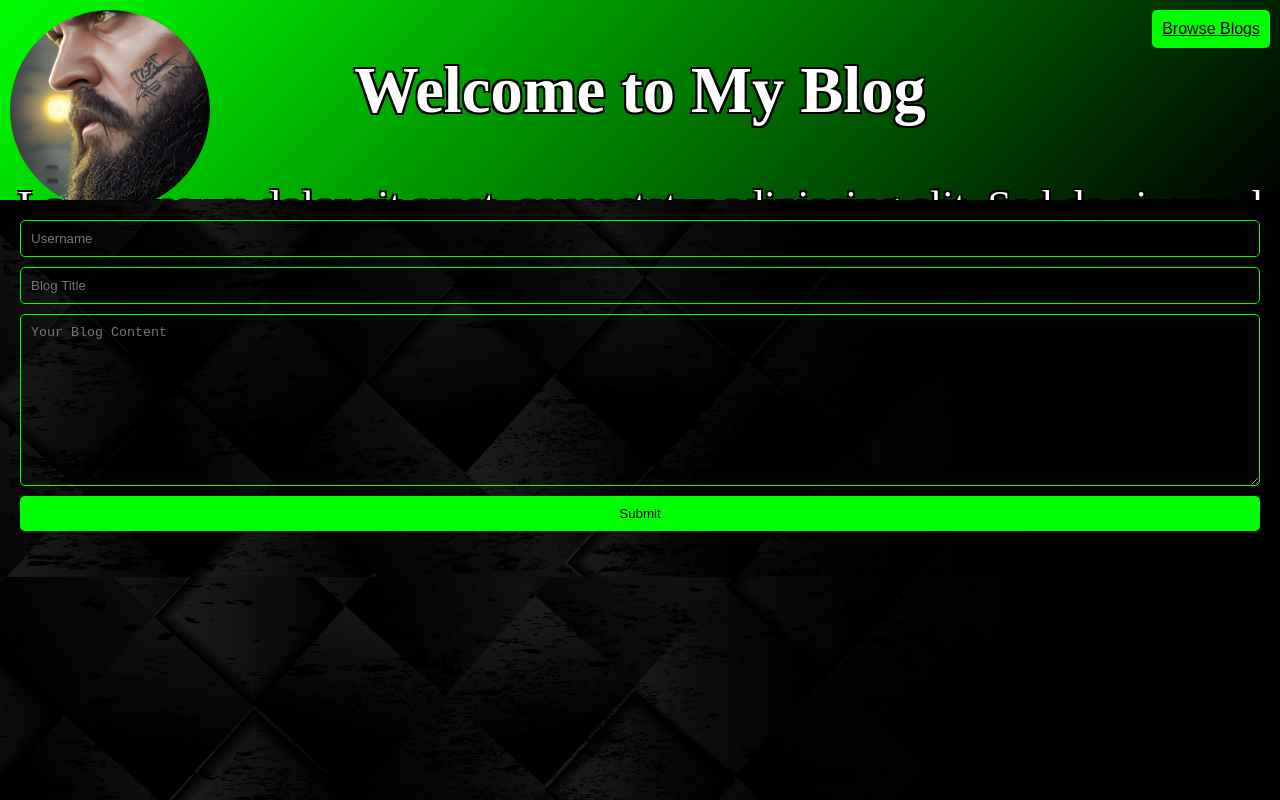
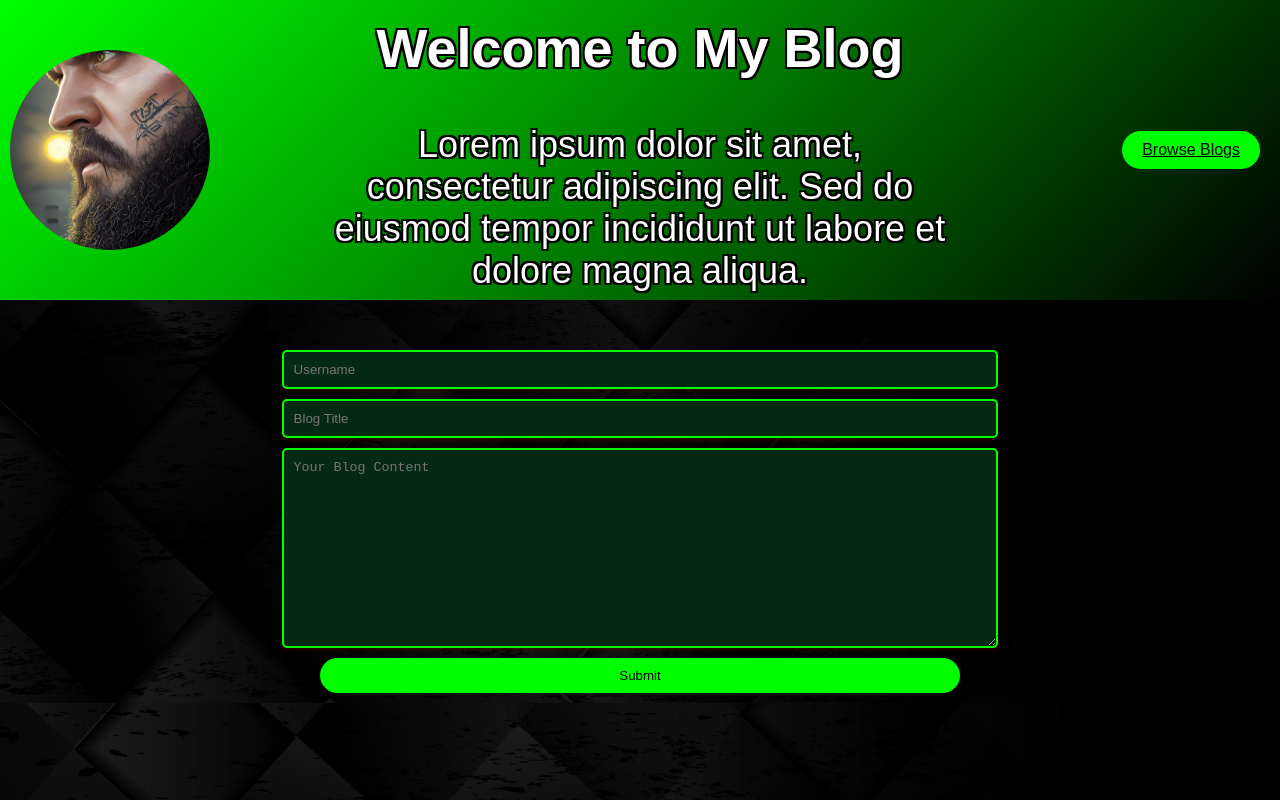
Before and after one commit to SirMikeD/Mikeit, a plain HTML site: page index.html in a window 1280 px wide. Drawn offline with Linux system fonts and the light colour scheme.

Commit message:
cLEANED UP ELEMENTS AND ADDED PROPER FUNCTIONNING NAVIGATIONAL BUTTONS

```diff
--- a/Assets/css/blog.css
+++ b/Assets/css/blog.css
@@ -2,15 +2,15 @@ body {
   margin: 0;
   padding: 0;
   font-family: Arial, sans-serif;
-  background-image: url('../images/TopBG.jpg'); /* Replace with the path to your meno.jpg image */
-  background-size: cover; /* Ensures the background image covers the entire body */
-  background-position: center; /* Centers the background image */
+  background-image: url('../images/TopBg.jpg'); /* Add background image */
+  background-size: cover;
+  background-position: center;
 }
 
 .header {
   position: relative;
   height: 200px;
-  background: linear-gradient(135deg, #00ff00, #000);
+  background: linear-gradient(135deg, #00ff00, #000); /* Green to black gradient */
   overflow: hidden;
 }
 
@@ -34,9 +34,9 @@ body {
 }
 
 .submitted-blogs h2 {
-  font-family: 'Consolas, \'Courier New\', monospace';
+  font-family: Arial, sans-serif; /* Change font family */
   font-size: 43px;
-  color: #fff;
+  color: #00ff00; /* Change text color to green */
   text-shadow:
       -1px -1px 0 #000,
       1px -1px 0 #000,
@@ -54,7 +54,7 @@ body {
   right: 10px;
   transform: translateY(-50%);
   padding: 10px 20px;
-  background: #00ff00;
+  background: #00ff00; /* Green background */
   color: #000;
   border: none;
   border-radius: 5px;
@@ -63,10 +63,7 @@ body {
 
 .main {
   padding: 20px;
-}
-
-.submitted-blogs {
-  color: #fff;
+  color: #fff; /* Set text color to white */
 }
 
 .blog-list {
@@ -74,15 +71,22 @@ body {
 }
 
 .blog-post {
-  border: 1px solid #000; /* Add border around each blog post */
+  border: 1px solid #00ff00; /* Green border */
   padding: 20px;
   margin-bottom: 20px;
+  background-color: rgb(6, 41, 17);
+  border-radius: 10px; /* Add border radius for rounded corners */
+  box-shadow: 0 2px 4px rgba(110, 2, 2, 0.4); /* Darker shadow */
 }
 
 .blog-post h3 {
-  margin-bottom: 5px;
+  margin-bottom: 15px;
+  font-size: 24px;
+  color: #00ff00;
 }
 
 .blog-post p {
-  margin: 0;
+  margin: 10px 0;
+  font-size: 14px;
+  color: #ccc;
 }
--- a/Assets/css/form.css
+++ /dev/null
@@ -1,20 +0,0 @@
-/* Add this CSS for dark mode */
-body.dark-mode {
-  background-color: #333;
-  color: white;
-}
-
-/* Add this CSS for the button */
-header {
-  display: flex;
-  justify-content: space-between;
-  align-items: center;
-}
-
-button#toggleMode {
-  padding: 10px;
-  background-color: #333;
-  color: white;
-  border: none;
-  cursor: pointer;
-}
--- a/Assets/css/styles.css
+++ b/Assets/css/styles.css
@@ -1,90 +1,102 @@
+body {
+  margin: 0;
+  padding: 0;
+  font-family: Arial, sans-serif;
+  background-image: url('../images/TopBg.jpg'); /* Add background image */
+  background-size: cover;
+  background-position: center;
+}
+
 .header {
   position: relative;
-  height: 200px;
+  height: 300px; /* Increase header height */
   background: linear-gradient(135deg, #00ff00, #000);
   overflow: hidden;
 }
 
-body {
-  margin: 0;
-  padding: 0;
-  font-family: Arial, sans-serif;
-  background-image: url('../images/TopBg.jpg'); /* Replace 'your-image-url.jpg' with the URL of your image */
-  background-size: cover; /* Ensures the background image covers the entire body */
-  background-position: center; /* Centers the background image */
-}
-
 .meno {
   position: absolute;
-  top: 10px;
-  bottom:10px;
+  top: 50%;
   left: 10px;
-  width: 50px;
-  height: 50px;
+  transform: translateY(-50%);
+  width: 200px;
+  height: 200px;
   border-radius: 50%;
-}
-
-.browse {
-  position: absolute;
-  top: 10px;
-  right: 10px;
-  padding: 10px;
-  background: #00ff00;
-  color: #000;
-  border: none;
-  border-radius: 5px;
-  cursor: pointer;
-}
-
-.main {
-  padding: 20px;
+  object-fit: cover;
 }
 
 .intro {
-  text-align: center;
-  font-family: 'Consolas, \'Courier New\', monospace';
-  font-size: 43px;
+  position: absolute;
+  top: 50%;
+  left: 50%;
+  transform: translate(-50%, -50%);
+  text-align: center; /* Center align the content */
+  font-size: 36px;
   color: #fff;
   text-shadow:
     -1px -1px 0 #000,
     1px -1px 0 #000,
     -1px  1px 0 #000,
-       1px  1px 0 #000,
-      -2px -2px 0 #000,
-       2px -2px 0 #000,
-      -2px  2px 0 #000,
-       2px  2px 0 #000;
-  }
+    1px  1px 0 #000,
+    -2px -2px 0 #000,
+    2px -2px 0 #000,
+    -2px  2px 0 #000,
+    2px  2px 0 #000;
 }
 
-.form-section {
-  margin-top: 20px;
-}
-
-.blog-form {
-  display: flex;
-  flex-direction: column;
-}
-
-.blog-form input,
-.blog-form textarea {
-  margin-bottom: 10px;
-  padding: 10px;
-  border: 1px solid #00ff00;
-  border-radius: 5px;
-  background: transparent;
-  color: #fff;
-}
-
-.blog-form textarea {
-  height: 150px;
-}
-
-.blog-form button {
+.browse {
+  position: absolute;
+  top: 50%;
+  right: 20px; /* Adjust as needed */
+  transform: translateY(-50%);
   padding: 10px 20px;
   background: #00ff00;
   color: #000;
   border: none;
-  border-radius: 5px;
+  border-radius: 20px; /* Make the button rounded */
   cursor: pointer;
 }
+
+.browse:hover {
+  background: #009900; /* Change button background color on hover */
+}
+
+.form-section {
+  margin-top: 50px; /* Adjust margin-top as needed */
+}
+
+/* Additional style for the form elements */
+#username,
+#blogTitle,
+#blogContent {
+  display: block;
+  width: 56%;
+  padding: 10px;
+  margin: 10px auto; /* Adjust between form elements */
+  color: rgb(255, 255, 255); /* Set text color */
+  background-color: rgb(6, 41, 17);
+  border-radius: 5px;
+  border: 2px solid #00ff00;
+  box-sizing: border-box;
+  box-shadow: 0 2px 4px rgba(110, 2, 2, 0.4); /* Darker shadow */
+}
+
+#blogContent {
+  height: 200px;
+}
+
+#submitBtn {
+  display: block;
+  margin: 10px auto; /* Adjust margin for the submit button */
+  background: #00ff00;
+  color: #000;
+  border: none;
+  border-radius: 20px;
+  cursor: pointer;
+  padding: 10px 20px;
+  width: 50%;
+}
+
+#submitBtn:hover {
+  background: #009900;
+}
--- a/Assets/js/form.js
+++ /dev/null
@@ -1,6 +0,0 @@
-function toggleMode() {
-    document.body.classList.toggle('dark-mode');
-  }
-
-  // Event listener for the toggle button
-  document.getElementById('toggleMode').addEventListener('click', toggleMode);
--- a/Assets/js/logic.js
+++ b/Assets/js/logic.js
@@ -1,4 +1,7 @@
-document.getElementById('submitBtn').addEventListener('click', function(event) {
+document.addEventListener('DOMContentLoaded', function() {
+    const submitBtn = document.getElementById('submitBtn');
+    if(submitBtn) {
+        submitBtn.addEventListener('click', function(event) {
             event.preventDefault();
 
             // Get form values
@@ -13,9 +16,17 @@ document.getElementById('submitBtn').addEventListener('click', function(event) {
                 content: blogContent
             };
 
-    // Store data in localStorage
-    localStorage.setItem('blogData', JSON.stringify(data));
+            // Retrieve existing blogs from localStorage or initialize an empty array
+            const blogs = JSON.parse(localStorage.getItem('blogs')) || [];
+
+            // Add the new blog to the array
+            blogs.unshift(data);
+
+            // Store the updated array back in localStorage
+            localStorage.setItem('blogs', JSON.stringify(blogs));
 
             // Redirect to blog.html
             window.location.href = 'blog.html';
         });
+    }
+});
--- a/blog.html
+++ b/blog.html
@@ -3,7 +3,7 @@
 <head>
     <meta charset="UTF-8">
     <meta name="viewport" content="width=device-width, initial-scale=1.0">
-    <title>Mikeit Submitted Blogs</title>
+    <title>Mikeit Blog</title>
     <link rel="stylesheet" href="Assets/css/blog.css">
 </head>
 <body>
@@ -19,6 +19,6 @@
             <!-- Submitted blogs will be dynamically added here -->
         </section>
     </main>
-    <script src="Assets/js/blog.js"></script>
+    <script src="Assets/js/blog.js"></script> <!-- Load script to display blogs -->
 </body>
 </html>
--- a/index.html
+++ b/index.html
@@ -8,7 +8,7 @@
 </head>
 <body>
     <header class="header">
-        <img src="Assets\images\meno.jpg" alt="Meno" class="meno" style="width: 200px; height: 200px;">
+        <img src="Assets/images/meno.jpg" alt="Meno" class="meno" style="width: 200px; height: 200px;">
         <section class="intro">
             <h1>Welcome to My Blog</h1>
             <p>Lorem ipsum dolor sit amet, consectetur adipiscing elit. Sed do eiusmod tempor incididunt ut labore et dolore magna aliqua.</p>
@@ -21,7 +21,7 @@
                 <input type="text" id="username" placeholder="Username">
                 <input type="text" id="blogTitle" placeholder="Blog Title">
                 <textarea id="blogContent" placeholder="Your Blog Content"></textarea>
-                <button type="submit" id="submitBtn">Submit</button> <!-- Change button type to submit -->
+                <button type="button" id="submitBtn">Submit</button> <!-- Change button type to button -->
             </form>
         </section>
     </main>
```
Also changed, not shown: Assets/js/blog.js (+23 -28 lines). Lines whose indentation alone changed are shown as unchanged.
